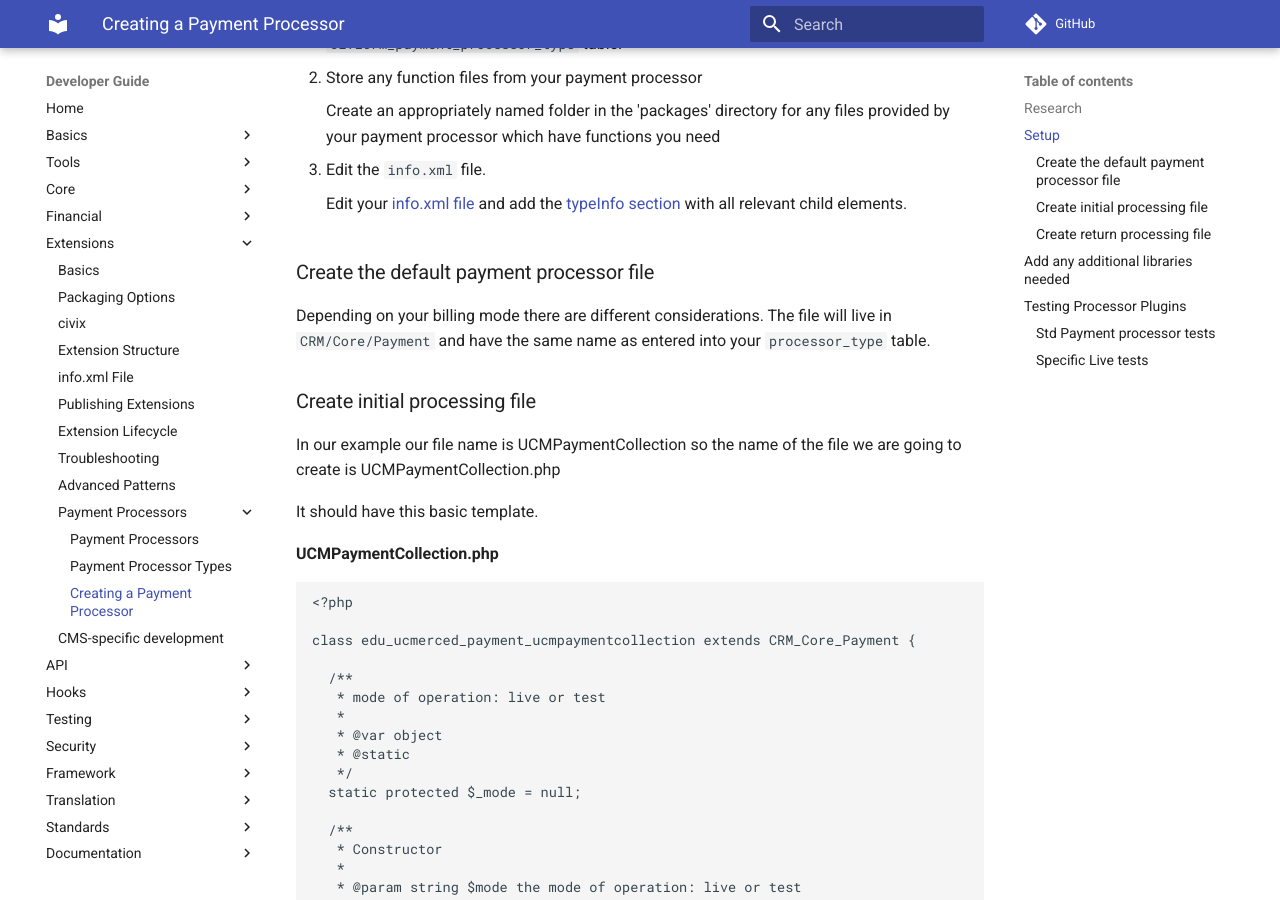
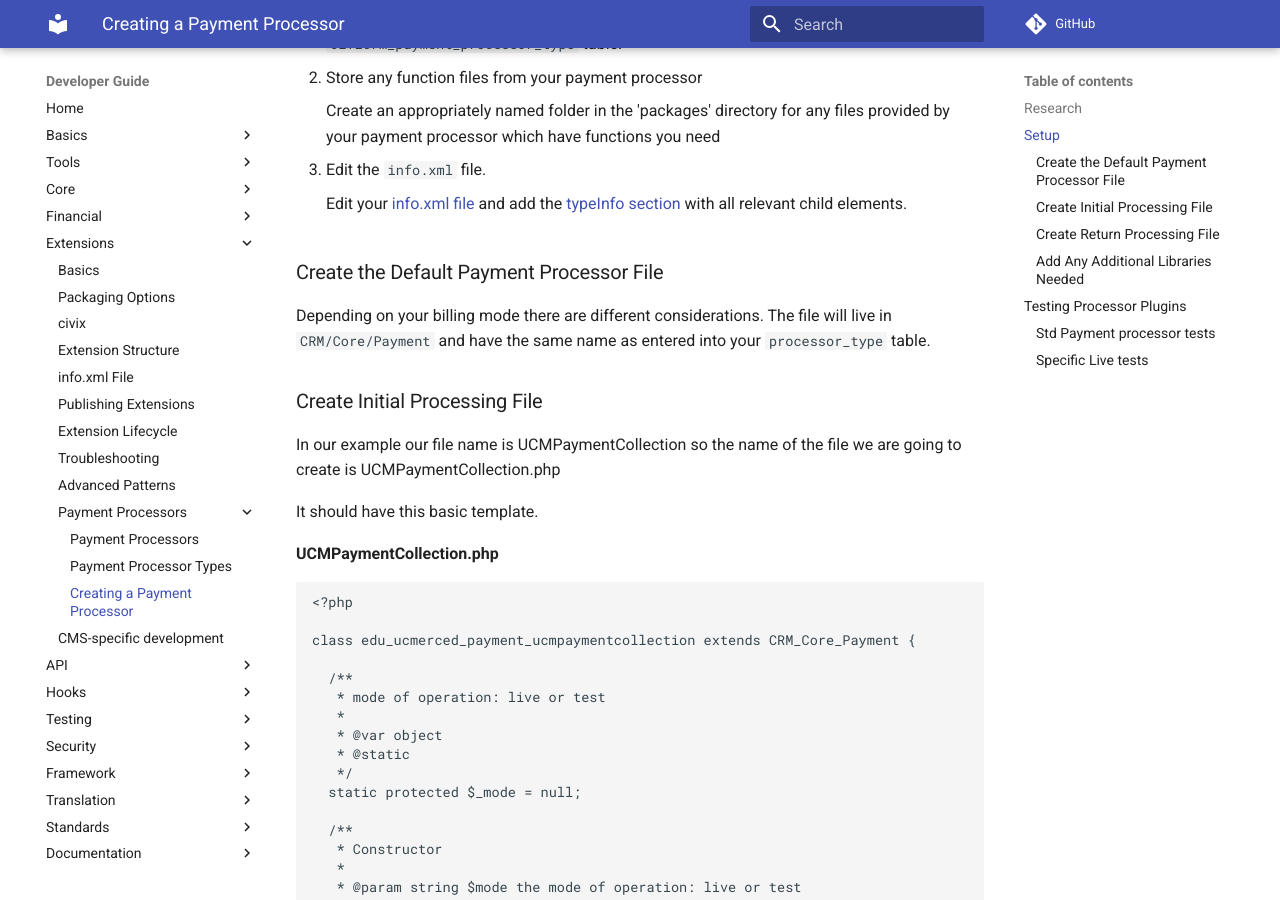
Before and after one commit to civicrm/civicrm-dev-docs, an MkDocs documentation site: the page built from docs/extensions/payment-processors/create.md, in a window 1280 px wide and 900 px high, scrolled down 1332 px. Built offline with MkDocs 1.6.1 and Material for MkDocs 9.7.7, drawn with Linux system fonts in a browser that asks for light colours; comment, search, counter and statistics services are not loaded; old or Windows-style settings are respelled for this version of MkDocs; some of the changed text lies outside the part shown.

Commit message:
Improving casing

````diff
--- a/docs/extensions/payment-processors/create.md
+++ b/docs/extensions/payment-processors/create.md
@@ -66,14 +66,14 @@ Checkout - the info is entered at the processors' site.
 
 
 
-### Create the default payment processor file
+### Create the Default Payment Processor File
 
 Depending on your billing mode there are different considerations. The file
 will live in `CRM/Core/Payment` and have the same name as entered into
 your `processor_type` table.
 
 
-### Create initial processing file
+### Create Initial Processing File
 
 In our example our file name is UCMPaymentCollection so the name of the
 file we are going to create is UCMPaymentCollection.php
@@ -236,7 +236,7 @@ function doPayment( &$params, $component ) {
 ```
 
 
-### Create return processing file
+### Create Return Processing File
 
 This is the file that is called by the payment processor after it
 returns from processing the payment. Let's call it
@@ -614,7 +614,7 @@ else {
 CRM_Utils_System::redirect( $finalURL );
 ```
 
-## Add any additional libraries needed
+### Add Any Additional Libraries Needed
 
 In the case of this payment processor we needed nusoap. So in the
 extension directory we created a libraries directory and put it there.
````
